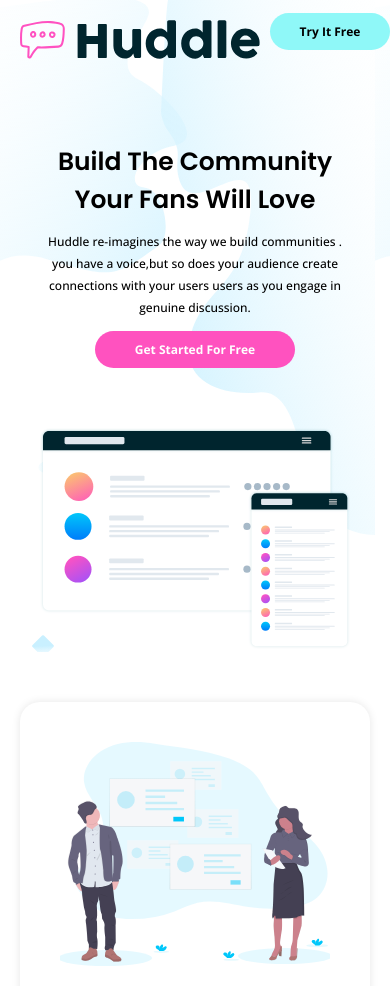
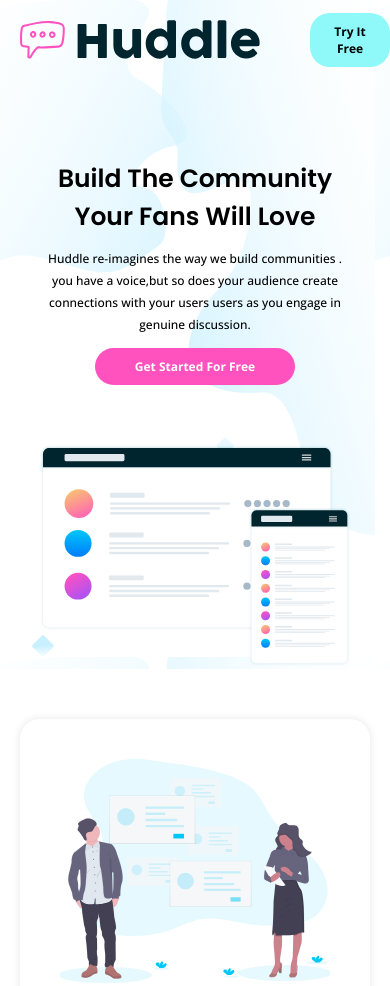
Before and after one commit to yishak621/hubble, a plain HTML site: page index.html in a window 390 px wide. Shown: the top 986 px of the page. Drawn offline with nearby package versions, Linux system fonts and the light colour scheme.

Commit message:
Update style.css
new features

```diff
--- a/style.css
+++ b/style.css
@@ -132,11 +132,12 @@
     background-color: rgb(143, 248, 248);
     color: black;
     margin: 1.3rem 0;
-    width: 12rem;
+    width: 8rem;
   }
 }
 .btn--try:hover {
   background-color: rgb(35, 252, 252);
+  color:white;
 }
 .btn--start {
   background-color: var(--color-pink);
```
